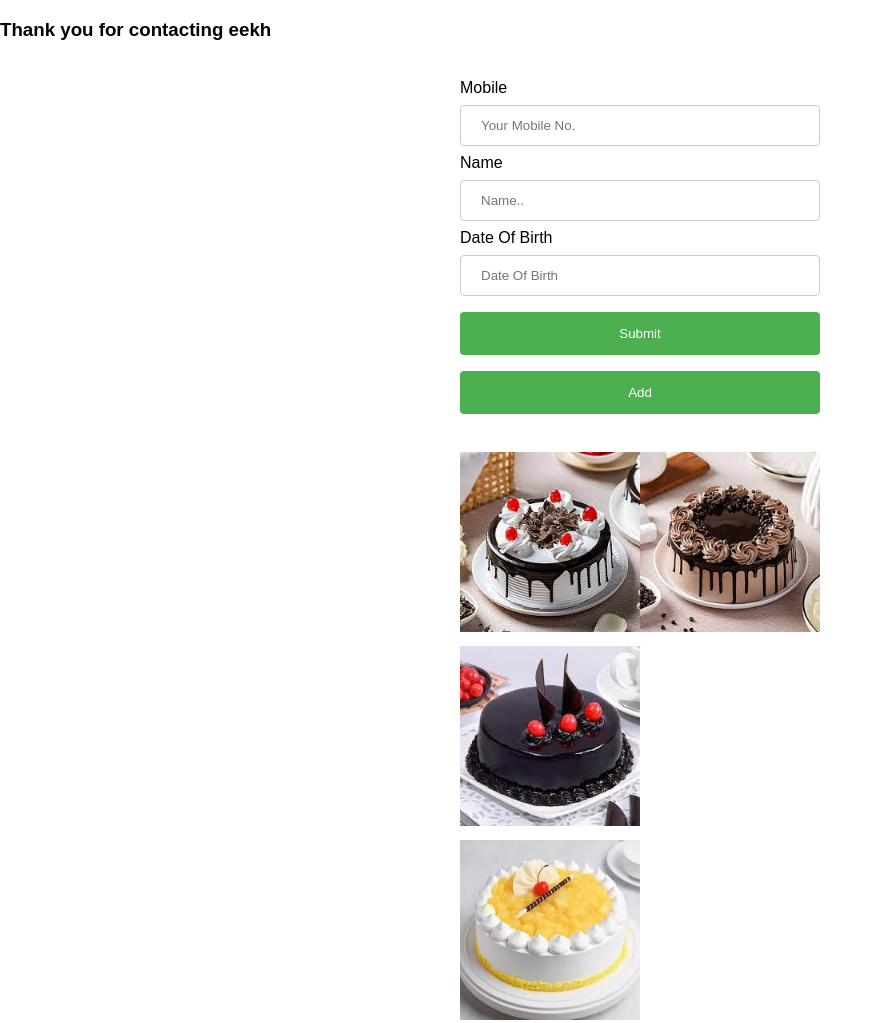
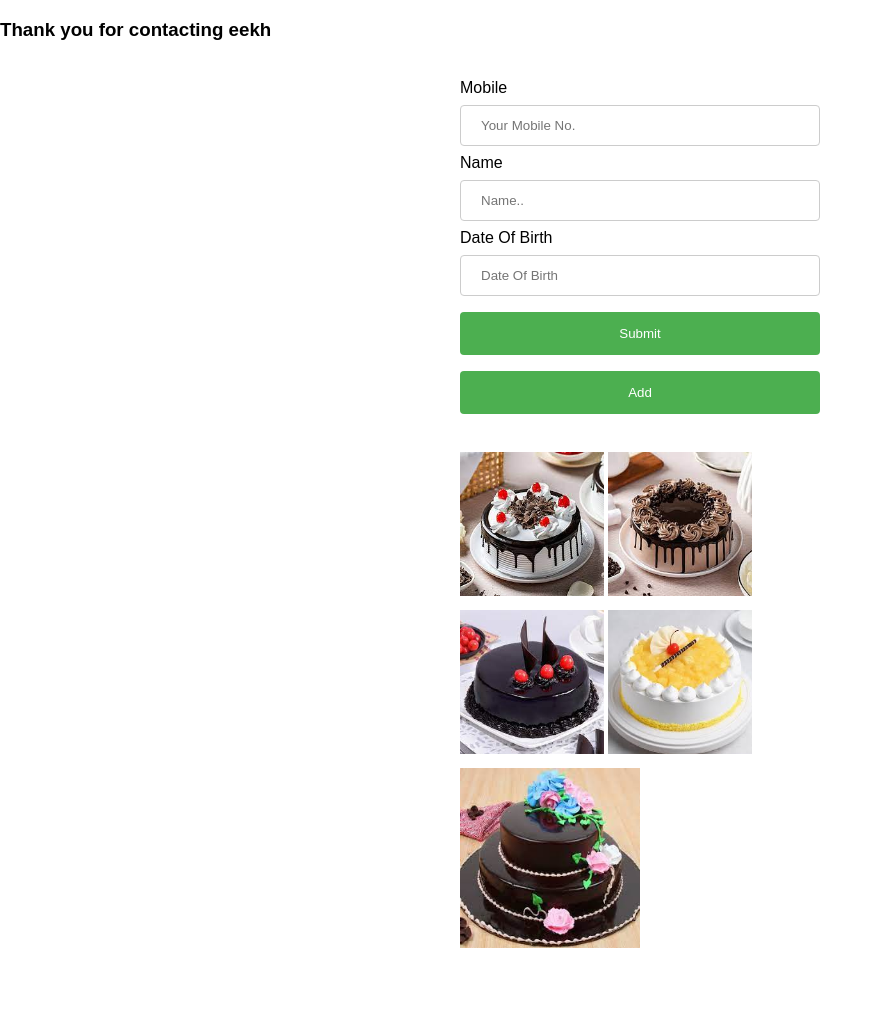
Before and after one commit to KushagraSharma1004/eekh, a plain HTML site: page index.html in a window 1280 px wide. Shown: the top 1023 px of the page, without its empty margins (0-883 px from the left). After the commit the page ends 972 px from the top, so only its background shows below. Drawn offline with Linux system fonts and the light colour scheme.

Commit message:
Update index.html

```diff
--- a/index.html
+++ b/index.html
@@ -86,10 +86,10 @@
     <div id="message"></div>
 
     <!-- Add your image below the Add button -->
-  <img src="cake1.jpeg" alt="image" style="width:50%; margin-top:10px;"><img src="cake2.jpeg" alt="image" style="width:50%; margin-top:10px;">
+  <img src="cake1.jpeg" alt="image" style="width:40%; margin-top:10px;"> <img src="cake2.jpeg" alt="image" style="width:40%; margin-top:10px;">
 
-  <img src="cake3.jpeg" alt="image" style="width:50%; margin-top:10px;">
-  <img src="cake4.jpeg" alt="image" style="width:50%; margin-top:10px;">
+  <img src="cake3.jpeg" alt="image" style="width:40%; margin-top:10px;">   <img src="cake4.jpeg" alt="image" style="width:40%; margin-top:10px;">
+
   <img src="cake5.jpeg" alt="image" style="width:50%; margin-top:10px;">
 
   </div>
```
